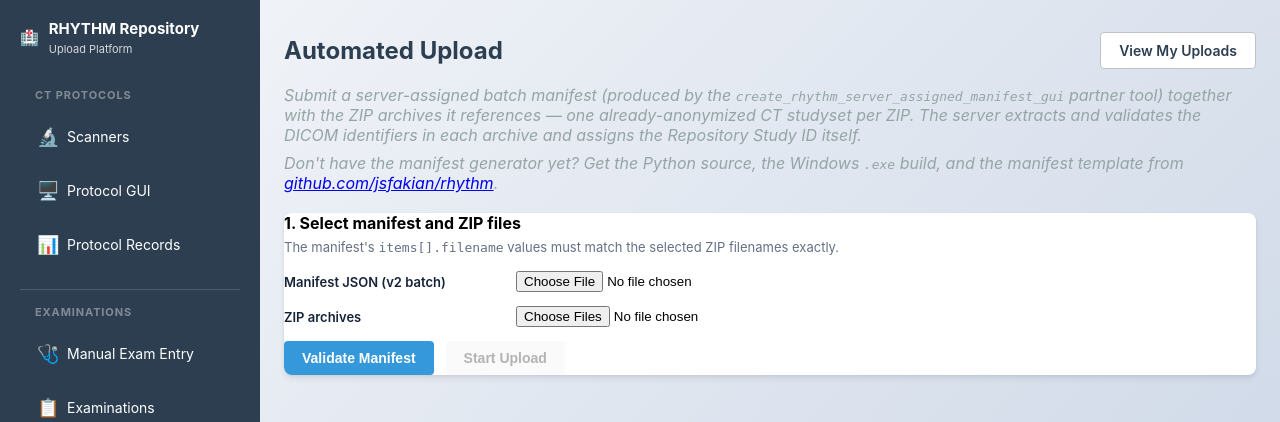
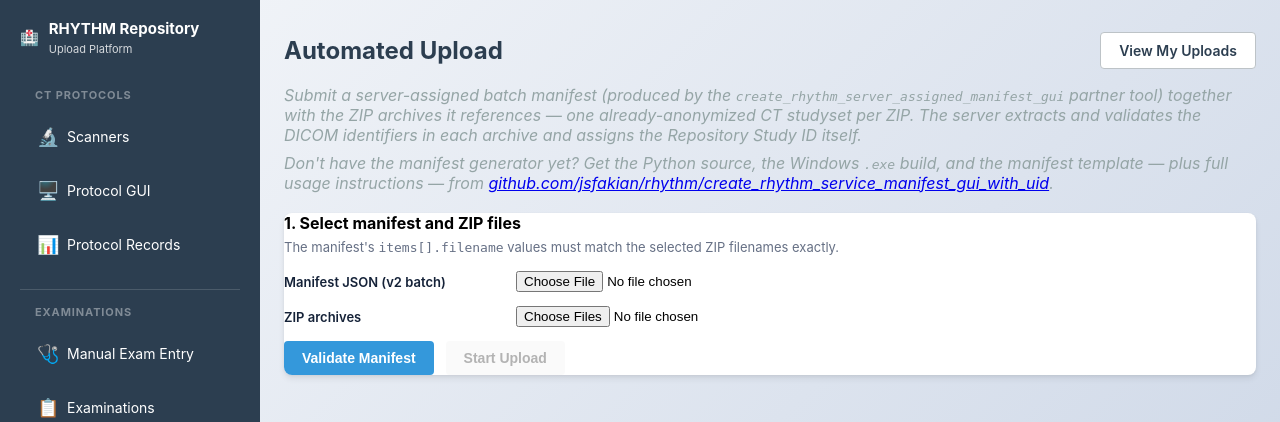
Before and after one commit to jsfakian/rhythm, a Django app: page /automated-upload/ in a window 1280 px wide. Shown: the top 422 px of the page. Run offline with Django 5.2, Linux system fonts and the light colour scheme; the visitor is signed in with stand-in values (Sample User, id 1); parts of the project's set-up code (start-up, migrations or seed data) failed here and were passed over.

Commit message:
Point Automated Upload page's manifest-tool link at the in-repo folder
The page previously linked to the bare github.com/jsfakian/rhythm repo
root for the manifest generator tool; now that the tool actually lives
in create_rhythm_service_manifest_gui_with_uid/, link there directly
(including its usage README) instead of making partners hunt for it.
Updates the matching GUI test assertion.

Co-Authored-By: Claude Sonnet 5 <noreply@anthropic.com>

```diff
--- a/ct_upload_platform/templates/uploads/automated_upload.html
+++ b/ct_upload_platform/templates/uploads/automated_upload.html
@@ -44,8 +44,8 @@
         </p>
         <p class="text-muted" style="margin-top:0;margin-bottom:20px;">
             Don't have the manifest generator yet? Get the Python source, the Windows <code>.exe</code>
-            build, and the manifest template from
-            <a href="https://github.com/jsfakian/rhythm" target="_blank" rel="noopener noreferrer">github.com/jsfakian/rhythm</a>.
+            build, and the manifest template — plus full usage instructions — from
+            <a href="https://github.com/jsfakian/rhythm/tree/main/create_rhythm_service_manifest_gui_with_uid" target="_blank" rel="noopener noreferrer">github.com/jsfakian/rhythm/create_rhythm_service_manifest_gui_with_uid</a>.
         </p>
 
         <div class="card">
```
Also changed, not shown: ct_upload_platform/uploads/tests/test_upload_job_gui_pages.py (+4 -1 lines).
